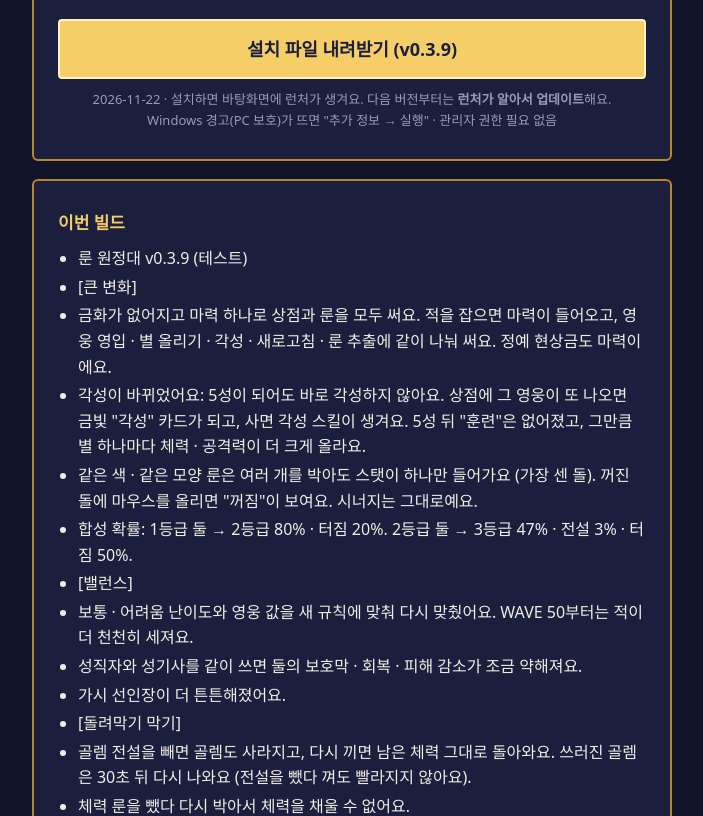
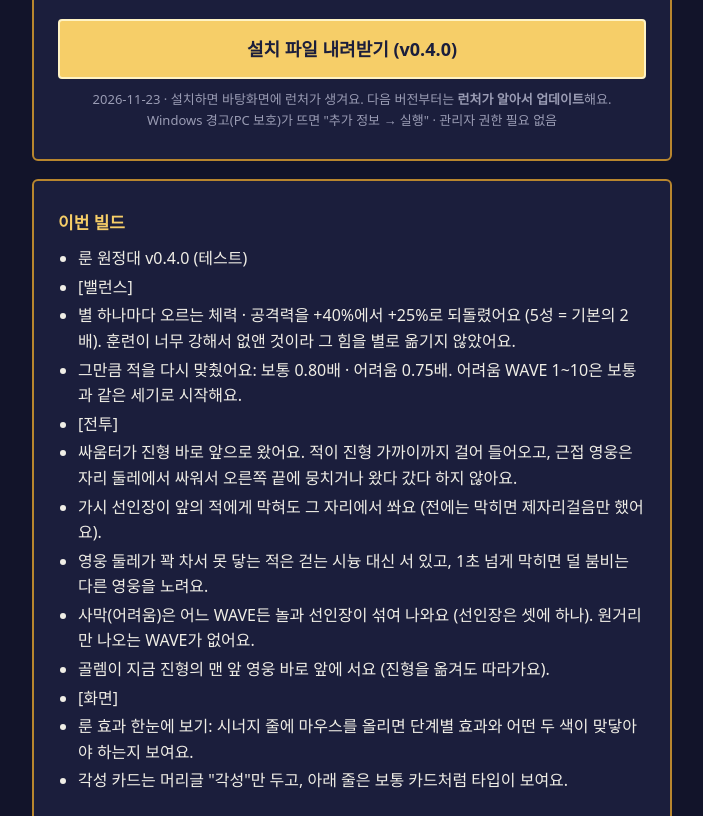
Before and after one commit to poi940326/herodefense, a plain HTML site: page index.html in a window 1280 px wide. Shown: the part 143-959 px from the top of the page, without its empty margins (288-991 px from the left). Drawn offline with Linux system fonts and the light colour scheme.

Commit message:
Update download page v0.4.0

```diff
--- a/index.html
+++ b/index.html
@@ -4,28 +4,20 @@
 <meta charset="utf-8">
 <meta name="viewport" content="width=device-width, initial-scale=1">
 <title>룬 원정대 — 테스트 빌드</title>
-<!-- 팀원 테스트용 내려받기 페이지. python Tools/release/publish_github.py 가 0.3.9 · 2026-11-22 · <ul>
-      <li>룬 원정대 v0.3.9 (테스트)</li>
-      <li>[큰 변화]</li>
-      <li>금화가 없어지고 마력 하나로 상점과 룬을 모두 써요. 적을 잡으면 마력이 들어오고, 영웅 영입 · 별 올리기 · 각성 · 새로고침 · 룬 추출에 같이 나눠 써요. 정예 현상금도 마력이에요.</li>
-      <li>각성이 바뀌었어요: 5성이 되어도 바로 각성하지 않아요. 상점에 그 영웅이 또 나오면 금빛 &quot;각성&quot; 카드가 되고, 사면 각성 스킬이 생겨요. 5성 뒤 &quot;훈련&quot;은 없어졌고, 그만큼 별 하나마다 체력 · 공격력이 더 크게 올라요.</li>
-      <li>같은 색 · 같은 모양 룬은 여러 개를 박아도 스탯이 하나만 들어가요 (가장 센 돌). 꺼진 돌에 마우스를 올리면 &quot;꺼짐&quot;이 보여요. 시너지는 그대로예요.</li>
-      <li>합성 확률: 1등급 둘 → 2등급 80% · 터짐 20%. 2등급 둘 → 3등급 47% · 전설 3% · 터짐 50%.</li>
+<!-- 팀원 테스트용 내려받기 페이지. python Tools/release/publish_github.py 가 0.4.0 · 2026-11-23 · <ul>
+      <li>룬 원정대 v0.4.0 (테스트)</li>
       <li>[밸런스]</li>
-      <li>보통 · 어려움 난이도와 영웅 값을 새 규칙에 맞춰 다시 맞췄어요. WAVE 50부터는 적이 더 천천히 세져요.</li>
-      <li>성직자와 성기사를 같이 쓰면 둘의 보호막 · 회복 · 피해 감소가 조금 약해져요.</li>
-      <li>가시 선인장이 더 튼튼해졌어요.</li>
-      <li>[돌려막기 막기]</li>
-      <li>골렘 전설을 빼면 골렘도 사라지고, 다시 끼면 남은 체력 그대로 돌아와요. 쓰러진 골렘은 30초 뒤 다시 나와요 (전설을 뺐다 껴도 빨라지지 않아요).</li>
-      <li>체력 룬을 뺐다 다시 박아서 체력을 채울 수 없어요.</li>
+      <li>별 하나마다 오르는 체력 · 공격력을 +40%에서 +25%로 되돌렸어요 (5성 = 기본의 2배). 훈련이 너무 강해서 없앤 것이라 그 힘을 별로 옮기지 않았어요.</li>
+      <li>그만큼 적을 다시 맞췄어요: 보통 0.80배 · 어려움 0.75배. 어려움 WAVE 1~10은 보통과 같은 세기로 시작해요.</li>
       <li>[전투]</li>
-      <li>영웅이 뒤에서 기다리지 않고 더 앞으로 나와 같이 싸워요. 싸우다가 갑자기 자리로 돌아가던 문제를 고쳤어요.</li>
+      <li>싸움터가 진형 바로 앞으로 왔어요. 적이 진형 가까이까지 걸어 들어오고, 근접 영웅은 자리 둘레에서 싸워서 오른쪽 끝에 뭉치거나 왔다 갔다 하지 않아요.</li>
+      <li>가시 선인장이 앞의 적에게 막혀도 그 자리에서 쏴요 (전에는 막히면 제자리걸음만 했어요).</li>
+      <li>영웅 둘레가 꽉 차서 못 닿는 적은 걷는 시늉 대신 서 있고, 1초 넘게 막히면 덜 붐비는 다른 영웅을 노려요.</li>
+      <li>사막(어려움)은 어느 WAVE든 놀과 선인장이 섞여 나와요 (선인장은 셋에 하나). 원거리만 나오는 WAVE가 없어요.</li>
+      <li>골렘이 지금 진형의 맨 앞 영웅 바로 앞에 서요 (진형을 옮겨도 따라가요).</li>
       <li>[화면]</li>
-      <li>상점: 마력 가격표, 금빛 각성 카드, 이미 가진 영웅의 카드는 테두리가 은은하게 반짝여요.</li>
-      <li>룬 효과 한눈에 보기: 받는 스탯이 색 아이콘 + 값으로 나와요 (마우스를 올리면 무슨 스탯인지). 시너지 칸에 두 색이 모두 보여요.</li>
-      <li>타이틀 로고 글자 안쪽을 비워 깔끔하게 했어요.</li>
-      <li>상점 쓰러진 영웅 이름, 영웅 정보 창 스킬 줄 간격, 팔기 버튼 등 잘리거나 붙어 보이던 글을 고쳤어요.</li>
-      <li>튜토리얼 말풍선이 글 길이에 맞춰 늘어나서 [다음] 버튼이 글을 가리지 않아요.</li>
+      <li>룬 효과 한눈에 보기: 시너지 줄에 마우스를 올리면 단계별 효과와 어떤 두 색이 맞닿아야 하는지 보여요.</li>
+      <li>각성 카드는 머리글 &quot;각성&quot;만 두고, 아래 줄은 보통 카드처럼 타입이 보여요.</li>
     </ul> 를 채워 올린다. -->
 <style>
   :root { --bg: #12142a; --panel: #1b1e3c; --ink: #f0eee6; --dim: #9a9cb4; --line: #2e3260; --gold: #f6ce68; --gold-d: #b8862e; }
@@ -61,35 +53,27 @@
   <div class="card">
     <h1>룬 원정대</h1>
     <div class="sub">Rune Scroll · 팀원 테스트 빌드 · Windows</div>
-    <a class="dl" href="https://github.com/poi940326/herodefense/releases/latest/download/HeroDefense-Setup.exe">설치 파일 내려받기 (v0.3.9)</a>
-    <div class="meta">2026-11-22 · 설치하면 바탕화면에 런처가 생겨요. 다음 버전부터는 <b>런처가 알아서 업데이트</b>해요.<br>
+    <a class="dl" href="https://github.com/poi940326/herodefense/releases/latest/download/HeroDefense-Setup.exe">설치 파일 내려받기 (v0.4.0)</a>
+    <div class="meta">2026-11-23 · 설치하면 바탕화면에 런처가 생겨요. 다음 버전부터는 <b>런처가 알아서 업데이트</b>해요.<br>
       Windows 경고(PC 보호)가 뜨면 "추가 정보 → 실행" · 관리자 권한 필요 없음</div>
   </div>
 
   <div class="card">
     <h2>이번 빌드</h2>
     <ul>
-      <li>룬 원정대 v0.3.9 (테스트)</li>
-      <li>[큰 변화]</li>
-      <li>금화가 없어지고 마력 하나로 상점과 룬을 모두 써요. 적을 잡으면 마력이 들어오고, 영웅 영입 · 별 올리기 · 각성 · 새로고침 · 룬 추출에 같이 나눠 써요. 정예 현상금도 마력이에요.</li>
-      <li>각성이 바뀌었어요: 5성이 되어도 바로 각성하지 않아요. 상점에 그 영웅이 또 나오면 금빛 &quot;각성&quot; 카드가 되고, 사면 각성 스킬이 생겨요. 5성 뒤 &quot;훈련&quot;은 없어졌고, 그만큼 별 하나마다 체력 · 공격력이 더 크게 올라요.</li>
-      <li>같은 색 · 같은 모양 룬은 여러 개를 박아도 스탯이 하나만 들어가요 (가장 센 돌). 꺼진 돌에 마우스를 올리면 &quot;꺼짐&quot;이 보여요. 시너지는 그대로예요.</li>
-      <li>합성 확률: 1등급 둘 → 2등급 80% · 터짐 20%. 2등급 둘 → 3등급 47% · 전설 3% · 터짐 50%.</li>
+      <li>룬 원정대 v0.4.0 (테스트)</li>
       <li>[밸런스]</li>
-      <li>보통 · 어려움 난이도와 영웅 값을 새 규칙에 맞춰 다시 맞췄어요. WAVE 50부터는 적이 더 천천히 세져요.</li>
-      <li>성직자와 성기사를 같이 쓰면 둘의 보호막 · 회복 · 피해 감소가 조금 약해져요.</li>
-      <li>가시 선인장이 더 튼튼해졌어요.</li>
-      <li>[돌려막기 막기]</li>
-      <li>골렘 전설을 빼면 골렘도 사라지고, 다시 끼면 남은 체력 그대로 돌아와요. 쓰러진 골렘은 30초 뒤 다시 나와요 (전설을 뺐다 껴도 빨라지지 않아요).</li>
-      <li>체력 룬을 뺐다 다시 박아서 체력을 채울 수 없어요.</li>
+      <li>별 하나마다 오르는 체력 · 공격력을 +40%에서 +25%로 되돌렸어요 (5성 = 기본의 2배). 훈련이 너무 강해서 없앤 것이라 그 힘을 별로 옮기지 않았어요.</li>
+      <li>그만큼 적을 다시 맞췄어요: 보통 0.80배 · 어려움 0.75배. 어려움 WAVE 1~10은 보통과 같은 세기로 시작해요.</li>
       <li>[전투]</li>
-      <li>영웅이 뒤에서 기다리지 않고 더 앞으로 나와 같이 싸워요. 싸우다가 갑자기 자리로 돌아가던 문제를 고쳤어요.</li>
+      <li>싸움터가 진형 바로 앞으로 왔어요. 적이 진형 가까이까지 걸어 들어오고, 근접 영웅은 자리 둘레에서 싸워서 오른쪽 끝에 뭉치거나 왔다 갔다 하지 않아요.</li>
+      <li>가시 선인장이 앞의 적에게 막혀도 그 자리에서 쏴요 (전에는 막히면 제자리걸음만 했어요).</li>
+      <li>영웅 둘레가 꽉 차서 못 닿는 적은 걷는 시늉 대신 서 있고, 1초 넘게 막히면 덜 붐비는 다른 영웅을 노려요.</li>
+      <li>사막(어려움)은 어느 WAVE든 놀과 선인장이 섞여 나와요 (선인장은 셋에 하나). 원거리만 나오는 WAVE가 없어요.</li>
+      <li>골렘이 지금 진형의 맨 앞 영웅 바로 앞에 서요 (진형을 옮겨도 따라가요).</li>
       <li>[화면]</li>
-      <li>상점: 마력 가격표, 금빛 각성 카드, 이미 가진 영웅의 카드는 테두리가 은은하게 반짝여요.</li>
-      <li>룬 효과 한눈에 보기: 받는 스탯이 색 아이콘 + 값으로 나와요 (마우스를 올리면 무슨 스탯인지). 시너지 칸에 두 색이 모두 보여요.</li>
-      <li>타이틀 로고 글자 안쪽을 비워 깔끔하게 했어요.</li>
-      <li>상점 쓰러진 영웅 이름, 영웅 정보 창 스킬 줄 간격, 팔기 버튼 등 잘리거나 붙어 보이던 글을 고쳤어요.</li>
-      <li>튜토리얼 말풍선이 글 길이에 맞춰 늘어나서 [다음] 버튼이 글을 가리지 않아요.</li>
+      <li>룬 효과 한눈에 보기: 시너지 줄에 마우스를 올리면 단계별 효과와 어떤 두 색이 맞닿아야 하는지 보여요.</li>
+      <li>각성 카드는 머리글 &quot;각성&quot;만 두고, 아래 줄은 보통 카드처럼 타입이 보여요.</li>
     </ul>
   </div>
 
```
